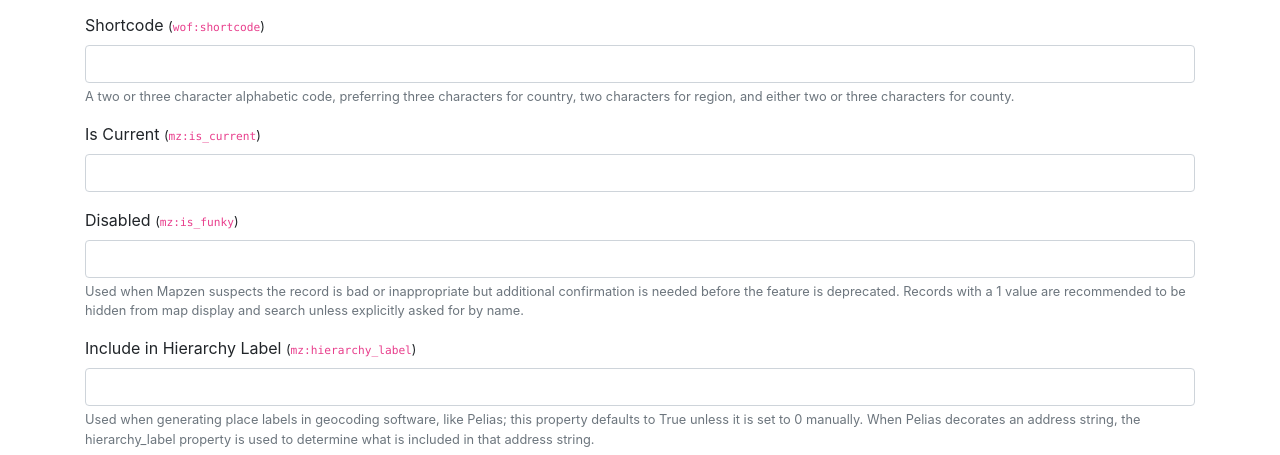
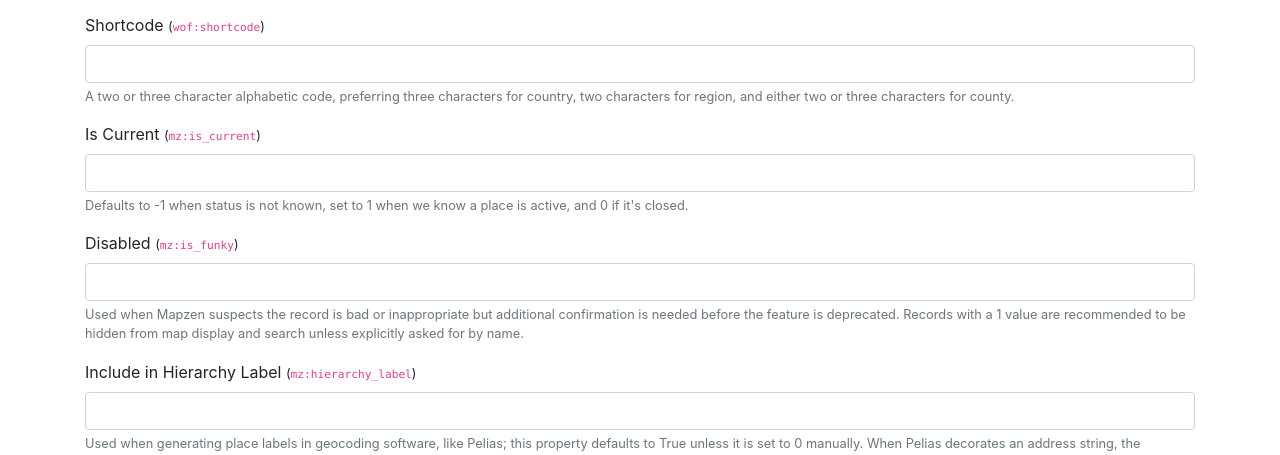
Before and after one commit to iandees/wof-editor, a Flask app: page /place/1/edit in a window 1280 px wide. Shown: the part 218-673 px from the top of the page. Run offline with Flask 2, Linux system fonts and the light colour scheme; data that the repository does not hold is empty; parts of the project's set-up code (start-up, migrations or seed data) failed here and were passed over; some libraries are stand-ins or nearby versions.

Commit message:
Add help text for is_current. #3

```diff
--- a/editor/templates/place/edit.html
+++ b/editor/templates/place/edit.html
@@ -147,7 +147,7 @@ $(document).ready(function() {
     <div class="form-group">
         <label for="mz-is_current">Is Current</label>&nbsp;<small>(<code>mz:is_current</code>)</small>
         <input type="text" class="form-control wof-input" name="mz:is_current" data-wof-validation-regex="^(-1|0|1)$" value="{{ wof_doc.properties['mz:is_current'] }}">
-        <small id="mz-is_current-help" class="form-text text-muted"></small>
+        <small id="mz-is_current-help" class="form-text text-muted">Defaults to -1 when status is not known, set to 1 when we know a place is active, and 0 if it's closed.</small>
     </div>
     <!-- https://github.com/whosonfirst/whosonfirst-properties/blob/master/properties/mz/is_funky.json -->
     <div class="form-group">
```
